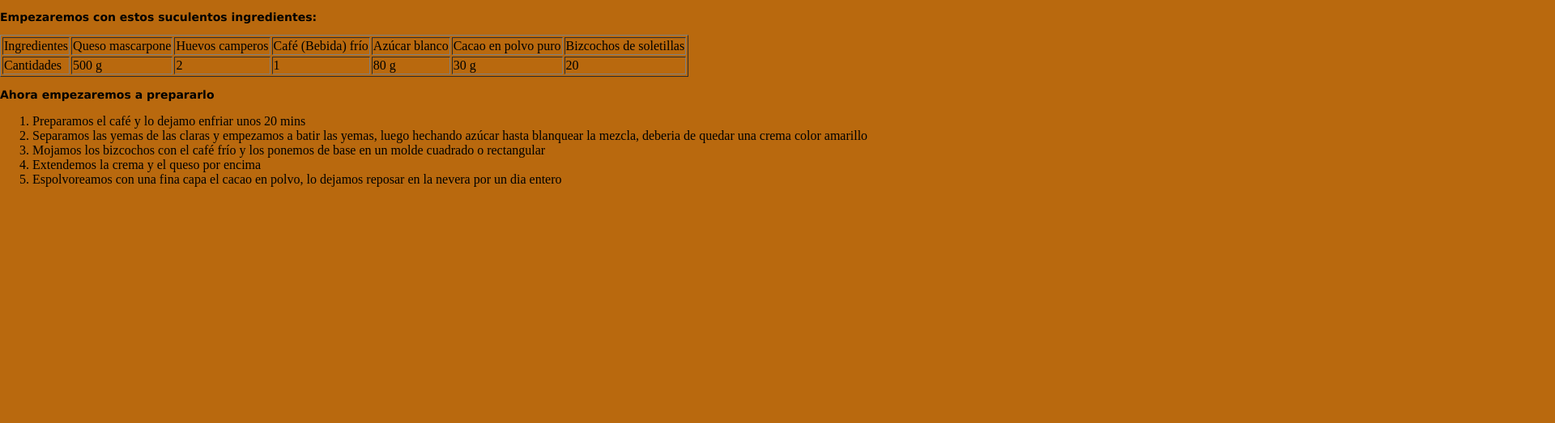
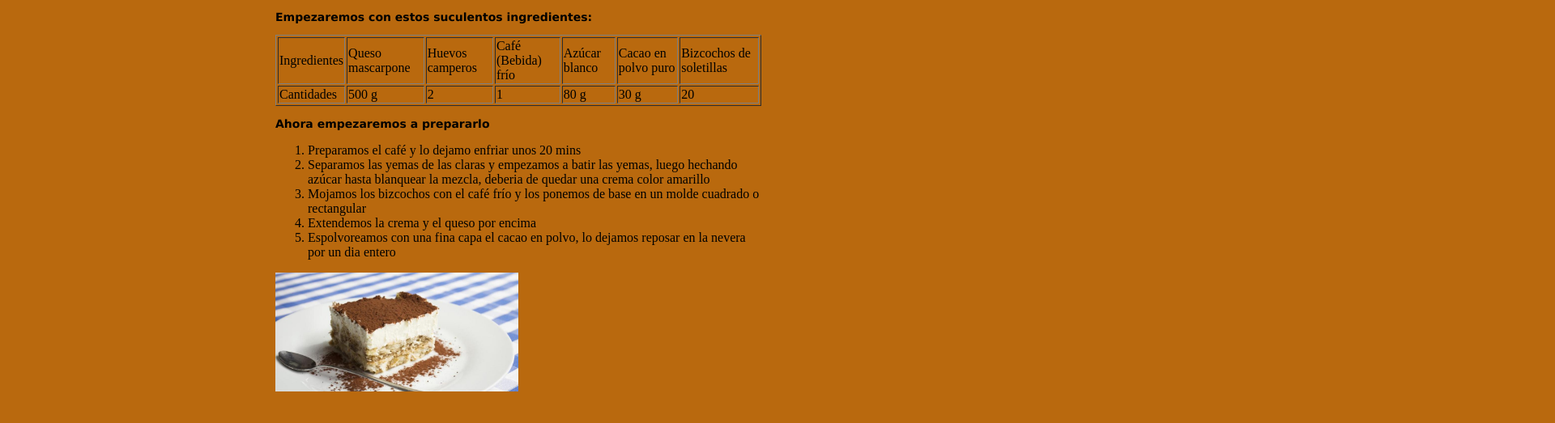
Before and after one commit to algvramonllull/algramonllull.github.io, a plain HTML site: page index.html in a window 1280 px wide. Shown: the part 105-628 px from the top of the page at 81% size, 1920 px wide, since content can reach past the window. Drawn offline with Linux system fonts and the light colour scheme.

Commit message:
Add files via upload

```diff
--- a/index.html
+++ b/index.html
@@ -10,13 +10,13 @@
             width: 50%;
             margin-left: auto;
             margin-right: auto;
-            display: block;
         }
-        body {
-            width: 600%;
+        body{
+            width: 600px;
             margin-left: auto;
             margin-right: auto;
-        }    </style>
+        }
+      </style>
 </head>
 <body bgcolor="B9690E">
   <h1 style="color:burlywood;font-family:'Courier New', Courier, monospace;">Tiramisu</h1>
```
